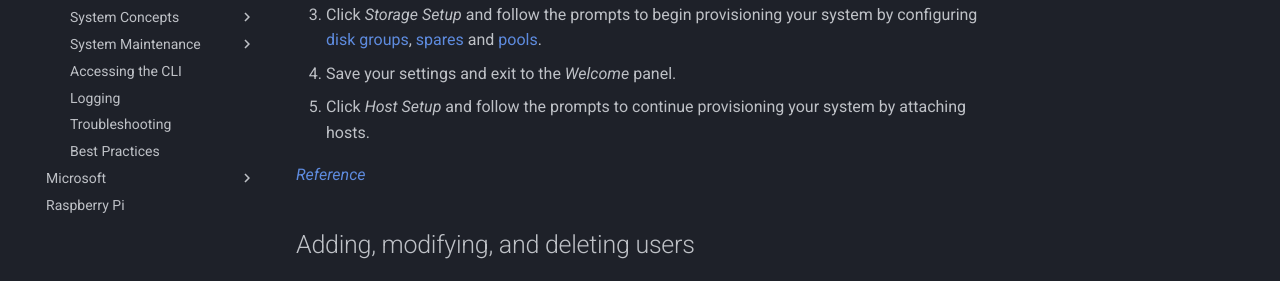
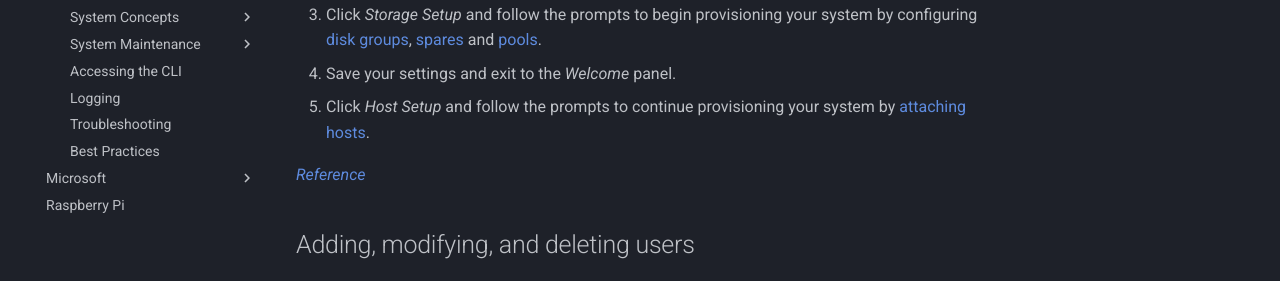
Before and after one commit to rmscode/binary-garden, an MkDocs documentation site: the page built from docs/hardware/dell-emc/powervault-me4/me4-guided-setup.md, in a window 1280 px wide and 900 px high, scrolled down 1821 px. Shown: the part 445-726 px from the top of the window. Built offline with MkDocs 1.6.1 and Material for MkDocs 9.7.7, drawn with Linux system fonts in a browser that asks for light colours; comment, search, counter and statistics services are not loaded; part of the change alters nothing that is shown.

```diff
--- a/docs/hardware/dell-emc/powervault-me4/me4-guided-setup.md
+++ b/docs/hardware/dell-emc/powervault-me4/me4-guided-setup.md
@@ -57,7 +57,7 @@ With guided setup, you must first configure your system settings by accessing th
 2. Save your settings and exit to the *Welcome* panel.
 3. Click *Storage Setup* and follow the prompts to begin provisioning your system by configuring [disk groups](../powervault-me4/me4-disk-groups.md), [spares](../powervault-me4/me4-spares.md) and [pools](../powervault-me4/me4-pools.md).
 4. Save your settings and exit to the *Welcome* panel.
-5. Click *Host Setup* and follow the prompts to continue provisioning your system by attaching hosts.
+5. Click *Host Setup* and follow the prompts to continue provisioning your system by [attaching hosts](../powervault-me4/me4-host-setup.md).
 
 [*Reference*](https://www.dell.com/support/manuals/en-us/powervault-me4024/me4_series_ag_pub/guided-setup?guid=guid-f2532697-d39f-4a6b-875d-8fe3a4688931&lang=en-us)
 
```
